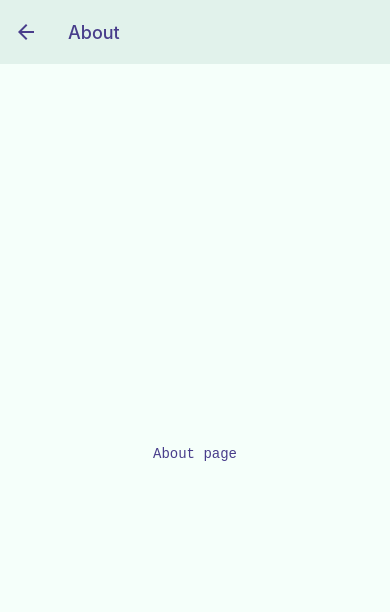
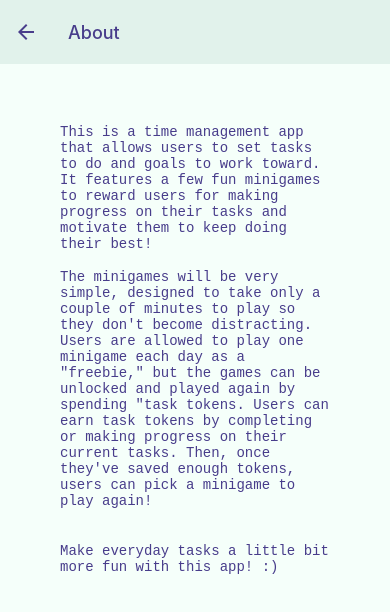
Before and after one commit to saltysodapop/COSI153a, a React Native app in the folder finalProject/: screen /About in a window 390 px wide. Shown: the top 612 px of the page. Built offline with nearby package versions, Linux system fonts and the light colour scheme.

Commit message:
wrote app description on about page

```diff
--- a/finalProject/components/AboutScreen.js
+++ b/finalProject/components/AboutScreen.js
@@ -4,8 +4,21 @@ import styles from './Styles';
 
 function AboutScreen() {
     return (
-      <View style={[styles.container, {flex: 'auto'}]}>
-        <Text style={styles.text}>About page</Text>
+      <View style={[styles.container, {flex: 'auto', justifyContent: 'flex-start', padding: 60}]}>
+        <Text style={styles.text}>
+          This is a time management app that allows users to set tasks to do and goals to work toward.
+          It features a few fun minigames to reward users for making progress on their tasks and motivate them to keep doing their best!
+        </Text>
+        <Text> </Text>
+        <Text style={styles.text}>
+          The minigames will be very simple, designed to take only a couple of minutes to play so they don't become distracting.
+          Users are allowed to play one minigame each day as a "freebie," but the games can be unlocked and played again by spending "task tokens.
+          Users can earn task tokens by completing or making progress on their current tasks.
+          Then, once they've saved enough tokens, users can pick a minigame to play again!
+        </Text>
+        <Text> </Text>
+        <Text> </Text>
+        <Text style={styles.text}>Make everyday tasks a little bit more fun with this app! :)</Text>
       </View>
     );
   }
--- a/finalProject/components/Styles.js
+++ b/finalProject/components/Styles.js
@@ -25,6 +25,12 @@ const styles = StyleSheet.create({
       borderColor:'#483d8b',
       borderWidth: 2
     },
+    complete: {
+      flexDirection: 'row',
+      alignItems: 'center',
+      padding: 20,
+      marginVertical: 8,
+    },
   });
 
   export default styles
```
